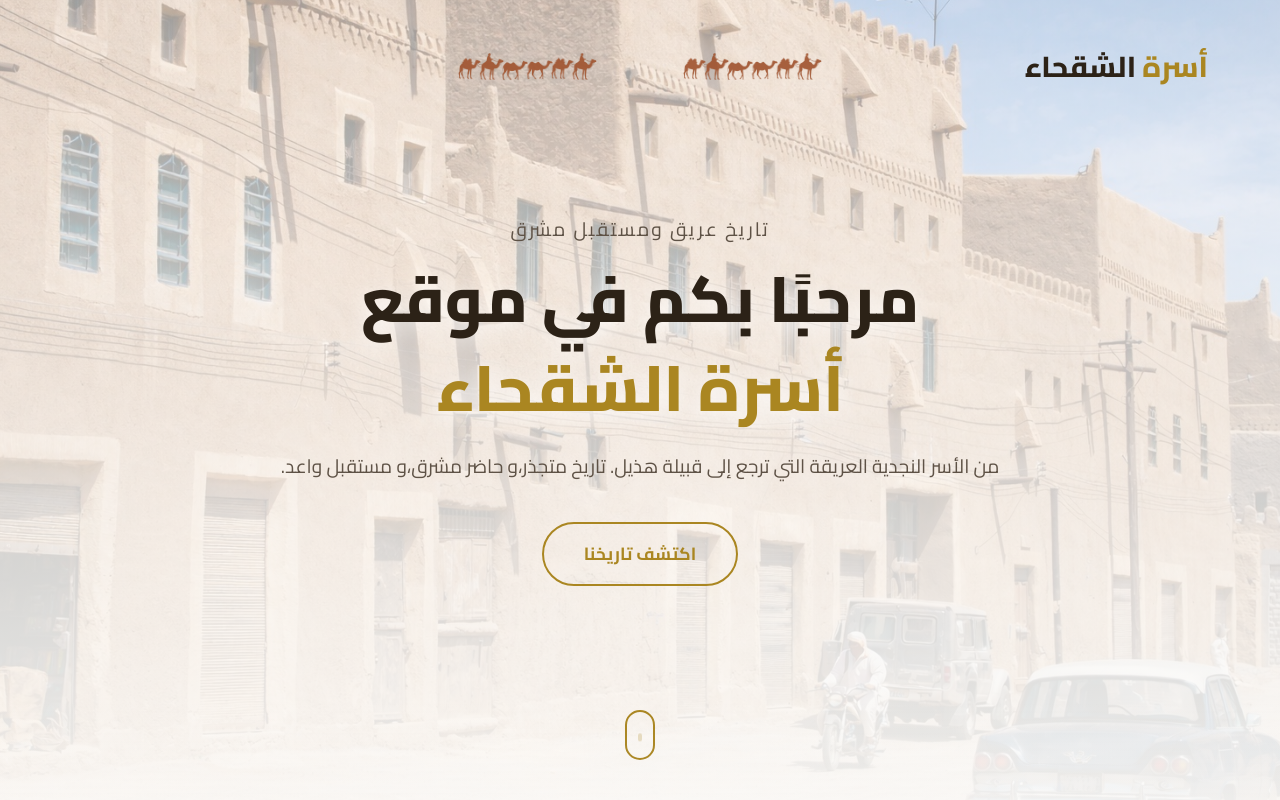
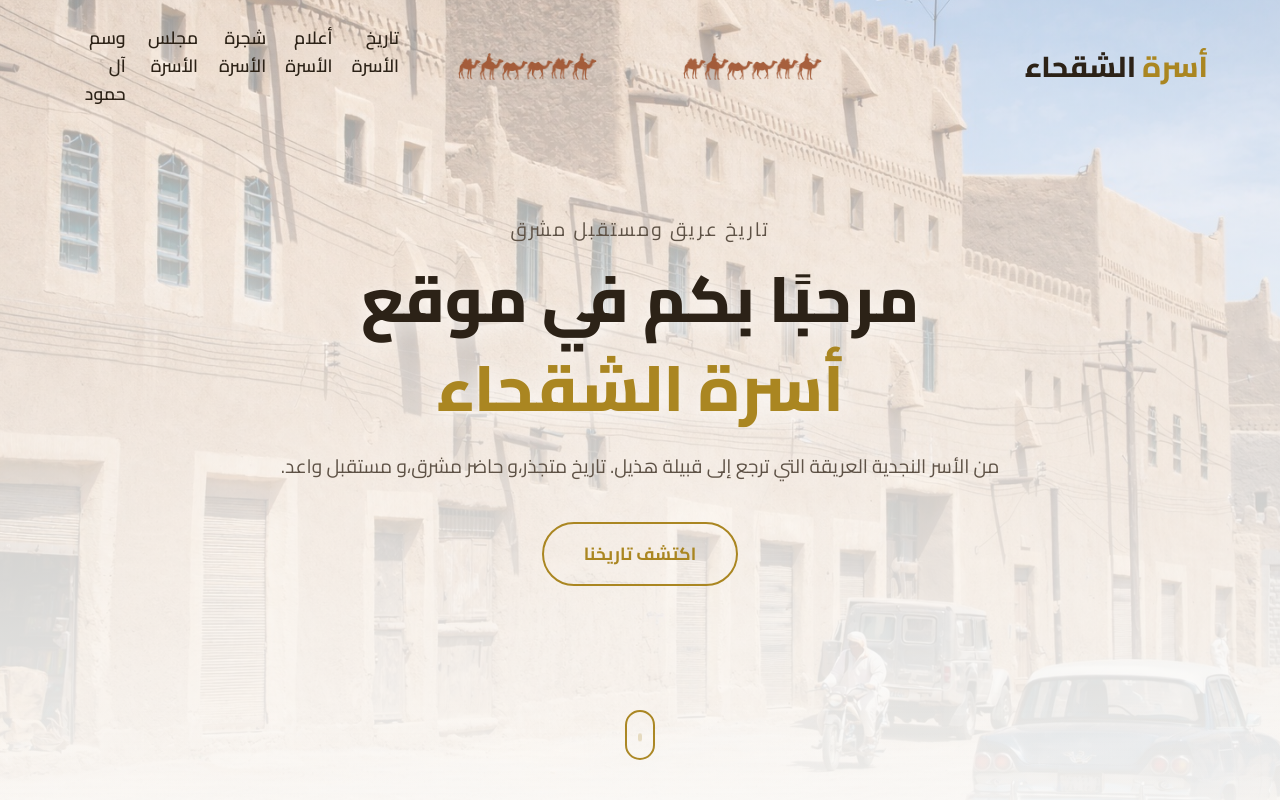
Before and after one commit to Alshagha/alshagha-website, a React (Vite) app: page / in a window 1280 px wide. Shown: the top 800 px of the page. Built offline with nearby package versions, Linux system fonts and the light colour scheme.

Commit message:
Update Navbar.jsx

```diff
--- a/src/components/Navbar.jsx
+++ b/src/components/Navbar.jsx
@@ -1,10 +1,20 @@
-import React, { useState } from 'react';
+import React, { useState, useEffect } from 'react';
 import { motion } from 'framer-motion';
 import { fadeInUp, staggerContainer } from '../utils/animations';
 import './Navbar.css';
 
 const Navbar = ({ scrolled }) => {
     const [menuOpen, setMenuOpen] = useState(false);
+    const [isMobile, setIsMobile] = useState(typeof window !== 'undefined' ? window.innerWidth <= 992 : false);
+
+    useEffect(() => {
+        const handleResize = () => {
+            setIsMobile(window.innerWidth <= 992);
+            if (window.innerWidth > 992) setMenuOpen(false);
+        };
+        window.addEventListener('resize', handleResize);
+        return () => window.removeEventListener('resize', handleResize);
+    }, []);
 
     return (
         <nav className={`navbar ${scrolled ? 'navbar-scrolled' : ''}`}>
@@ -29,8 +39,8 @@ const Navbar = ({ scrolled }) => {
                 <motion.ul
                     className={`navbar-links ${menuOpen ? 'active' : ''}`}
                     variants={staggerContainer}
-                    initial="initial"
-                    animate={menuOpen ? "animate" : "initial"}
+                    initial={isMobile ? "initial" : "animate"}
+                    animate={!isMobile || menuOpen ? "animate" : "initial"}
                 >
                     <motion.li variants={fadeInUp}><a href="#history" onClick={() => setMenuOpen(false)}>تاريخ الأسرة</a></motion.li>
                     <motion.li variants={fadeInUp}><a href="#figures" onClick={() => setMenuOpen(false)}>أعلام الأسرة</a></motion.li>
```
